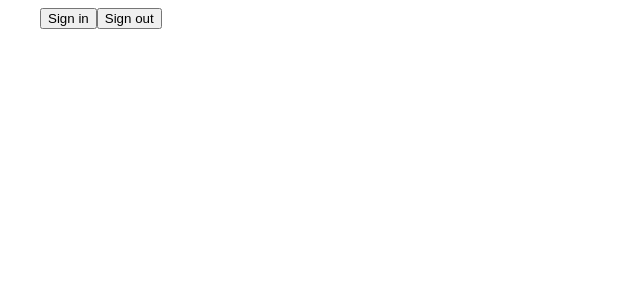
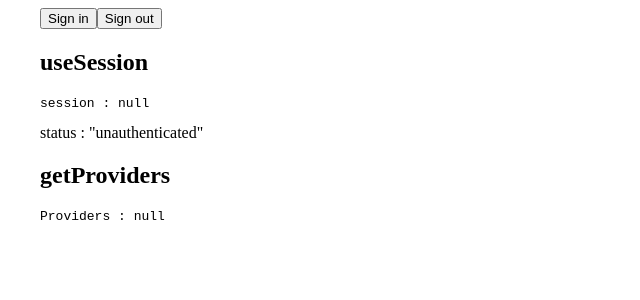
Before and after one commit to mohajerimasoud/learn-nextauth, a Next.js app: page / in a window 1280 px wide. Shown: the top 300 px of the page, without its empty margins (0-640 px from the left). Built offline with nearby package versions, Linux system fonts and the light colour scheme; no server answers.

Commit message:
use hooks

```diff
--- a/pages/_app.js
+++ b/pages/_app.js
@@ -1,5 +1,6 @@
 import { SessionProvider } from "next-auth/react";
 import { useState } from "react";
+import { useSession } from "next-auth/react";
 
 function MyApp({ Component, pageProps }) {
   const [interval, setInterval] = useState(1000000);
--- a/pages/index.js
+++ b/pages/index.js
@@ -1,7 +1,24 @@
 import styles from "../styles/Home.module.css";
 import { signIn, signOut } from "next-auth/react";
+import { useSession, getProviders } from "next-auth/react";
+import { useEffect, useState } from "react";
 
 export default function Home() {
+  const { data: session, status } = useSession();
+  const [Providers, setproviders] = useState();
+  const getAllData = async () => {
+    try {
+      const providers = await getProviders();
+      setproviders(providers);
+    } catch (error) {
+      console.log("error");
+    }
+  };
+
+  useEffect(() => {
+    getAllData();
+  }, [session]);
+
   return (
     <div className={styles.container}>
       <button
@@ -15,6 +32,11 @@ export default function Home() {
         Sign in
       </button>
       <button onClick={() => signOut()}>Sign out</button>
+      <h2>useSession</h2>
+      <pre>session : {JSON.stringify(session, null, 2)} </pre>
+      <div>status : {JSON.stringify(status, null, 2)} </div>
+      <h2>getProviders</h2>
+      <pre>Providers : {JSON.stringify(Providers, null, 2)}</pre>
     </div>
   );
 }
```
